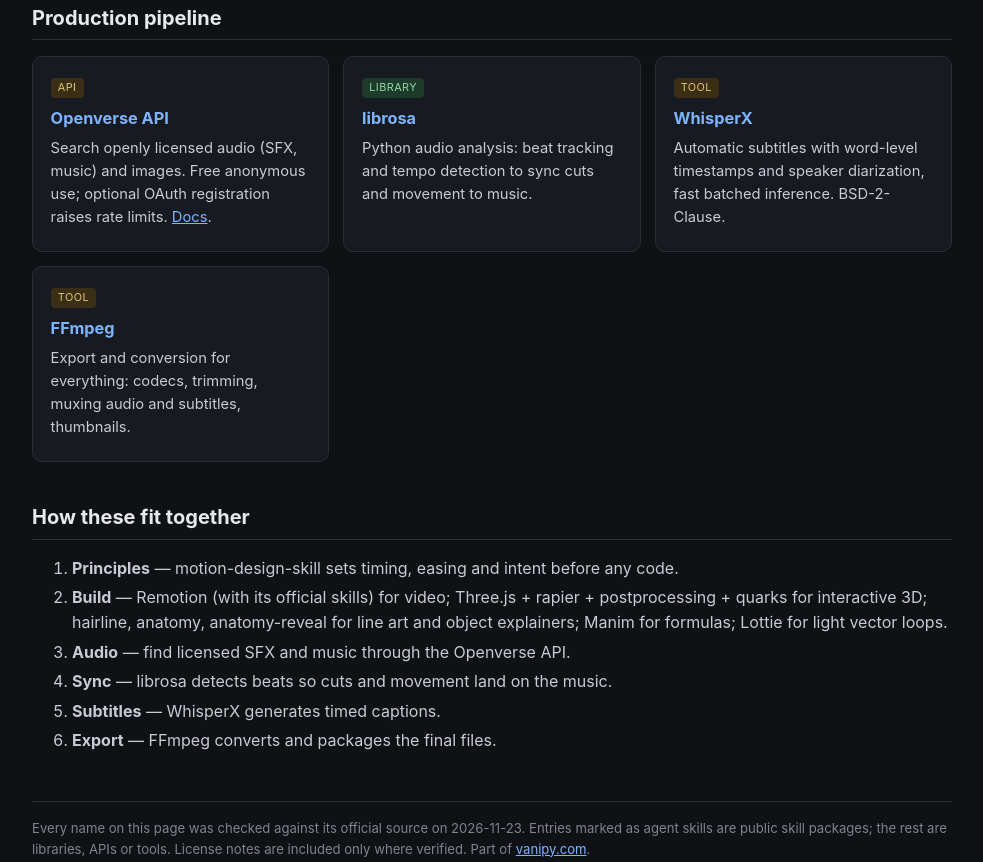
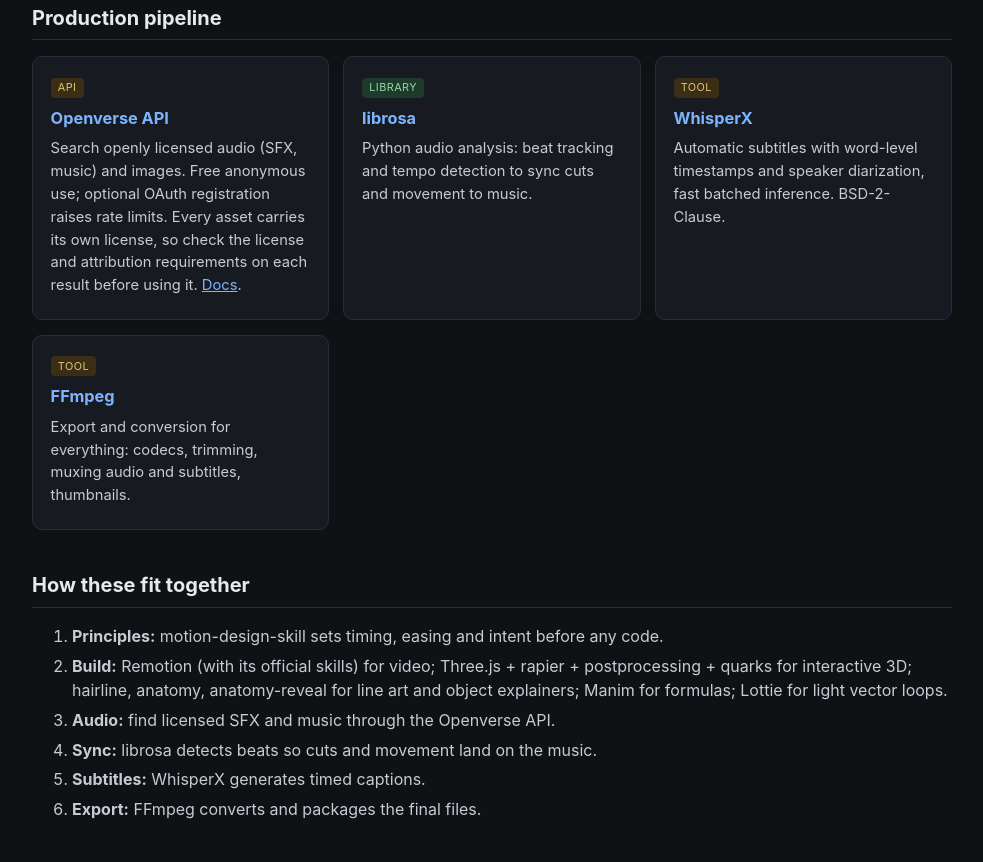
Before and after one commit to irvan-putra/skills, a plain HTML site: page motion/index.html in a window 1280 px wide. Shown: the part 1779-2641 px from the top of the page, without its empty margins (148-1131 px from the left). Drawn offline with Linux system fonts and the light colour scheme.

Commit message:
Style fixes: drop em dashes, note per-asset licenses for Openverse

```diff
--- a/motion/index.html
+++ b/motion/index.html
@@ -3,7 +3,7 @@
 <head>
 <meta charset="UTF-8">
 <meta name="viewport" content="width=device-width, initial-scale=1">
-<title>Motion &amp; Content Creation Skills — vanipy</title>
+<title>Motion &amp; Content Creation Skills | vanipy</title>
 <meta name="description" content="A working toolbox of motion-design agent skills, animation and 3D libraries, and production tools for making videos and other content.">
 <style>
   :root { color-scheme: light dark; }
@@ -134,7 +134,7 @@
     <div class="card">
       <span class="tag tool">API</span>
       <h3><a href="https://api.openverse.org/v1/">Openverse API</a></h3>
-      <p>Search openly licensed audio (SFX, music) and images. Free anonymous use; optional OAuth registration raises rate limits. <a href="https://docs.openverse.org">Docs</a>.</p>
+      <p>Search openly licensed audio (SFX, music) and images. Free anonymous use; optional OAuth registration raises rate limits. Every asset carries its own license, so check the license and attribution requirements on each result before using it. <a href="https://docs.openverse.org">Docs</a>.</p>
     </div>
     <div class="card">
       <span class="tag lib">library</span>
@@ -155,12 +155,12 @@
 
   <h2>How these fit together</h2>
   <ol class="pipeline">
-    <li><b>Principles</b> — motion-design-skill sets timing, easing and intent before any code.</li>
-    <li><b>Build</b> — Remotion (with its official skills) for video; Three.js + rapier + postprocessing + quarks for interactive 3D; hairline, anatomy, anatomy-reveal for line art and object explainers; Manim for formulas; Lottie for light vector loops.</li>
-    <li><b>Audio</b> — find licensed SFX and music through the Openverse API.</li>
-    <li><b>Sync</b> — librosa detects beats so cuts and movement land on the music.</li>
-    <li><b>Subtitles</b> — WhisperX generates timed captions.</li>
-    <li><b>Export</b> — FFmpeg converts and packages the final files.</li>
+    <li><b>Principles:</b> motion-design-skill sets timing, easing and intent before any code.</li>
+    <li><b>Build:</b> Remotion (with its official skills) for video; Three.js + rapier + postprocessing + quarks for interactive 3D; hairline, anatomy, anatomy-reveal for line art and object explainers; Manim for formulas; Lottie for light vector loops.</li>
+    <li><b>Audio:</b> find licensed SFX and music through the Openverse API.</li>
+    <li><b>Sync:</b> librosa detects beats so cuts and movement land on the music.</li>
+    <li><b>Subtitles:</b> WhisperX generates timed captions.</li>
+    <li><b>Export:</b> FFmpeg converts and packages the final files.</li>
   </ol>
 
   <footer>
```
Also changed, not shown: index.html (+2 -2 lines), 1 other file.
